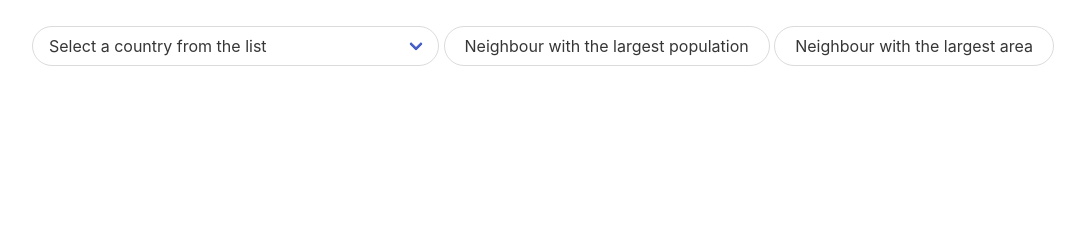
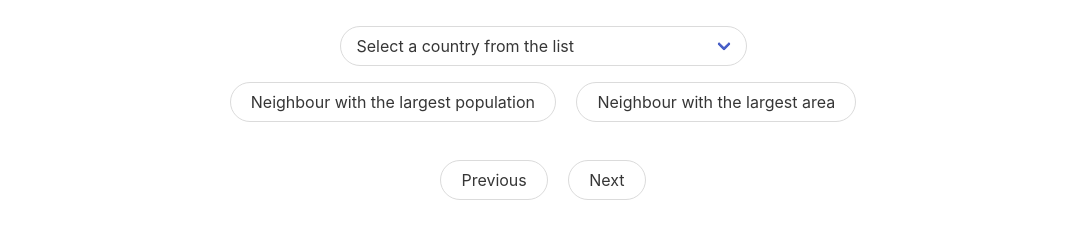
Before and after one commit to CodecoolGlobal/neighbouring-countries-javascript-Daniel-343, a website: page frontend/index.html in a window 1280 px wide. Shown: the whole page, without its empty margins (97-1182 px from the left). Drawn offline with nearby package versions, Linux system fonts and the light colour scheme.

Commit message:
add previous and next buttons

```diff
--- a/frontend/index.html
+++ b/frontend/index.html
@@ -12,7 +12,7 @@
 </head>
 <body>
 	<nav id="toolbar">
-		<div class="control display-inline">
+		<div class="control display-block margin-bottom">
 			<div class="select is-rounded">
 				<select id="all">
 					<option selected>Select a country from the list</option>
@@ -20,8 +20,8 @@
 			</div>
 		</div>
 
-		<button class="button is-rounded" id="population">Neighbour with the largest population</button>
-		<button class="button is-rounded" id="area">Neighbour with the largest area</button>
+		<button class="button is-rounded display-inline margin-side" id="population">Neighbour with the largest population</button>
+		<button class="button is-rounded display-inline margin-side" id="area">Neighbour with the largest area</button>
 	</nav>
 
 	<main id="country">
@@ -44,6 +44,11 @@
 				</div>
 			</div>
 		</div>
+		<div class="turn-page">
+			<button class="button is-rounded display-inline margin-side" id="previous">Previous</button>
+			<button class="button is-rounded display-inline margin-side" id="next">Next</button>
+
+		</div>
 	</main>
 </body>
 </html>
--- a/frontend/script.js
+++ b/frontend/script.js
@@ -94,9 +94,9 @@ function fromBorderToObject(border){
 
 function changeSelectedText(text){ //text a megjelenített ország név
   const selectElement = document.getElementById('all');
-  for (let i =0; i<SORTEDCOUNTRY.length; i++){
-    if(SORTEDCOUNTRY[i].name.common === text){
-      selectElement.selectedIndex = i+1;
+  for (let i = 0; i < SORTEDCOUNTRY.length; i++){
+    if (SORTEDCOUNTRY[i].name.common === text){
+      selectElement.selectedIndex = i + 1;
     }
   }
 }
--- a/frontend/styles.css
+++ b/frontend/styles.css
@@ -7,11 +7,29 @@ nav {
 .display-inline {
   display: inline;
 }
+.display-none {
+  display: none;
+}
+.display-block {
+  display: block;
+}
+.margin-bottom{
+  margin-bottom: 2vh;
+}
+.margin-side{
+  margin-left: 1vh;
+  margin-right: 1vh;;
+}
 
 .correction {
   margin-left: 10%;
   margin-right: 10%;
 }
+.turn-page{
+  padding: 1%;
+  margin: 1%;
+  text-align: center;
+}
 
 #flag {
   width: 512px;
```
